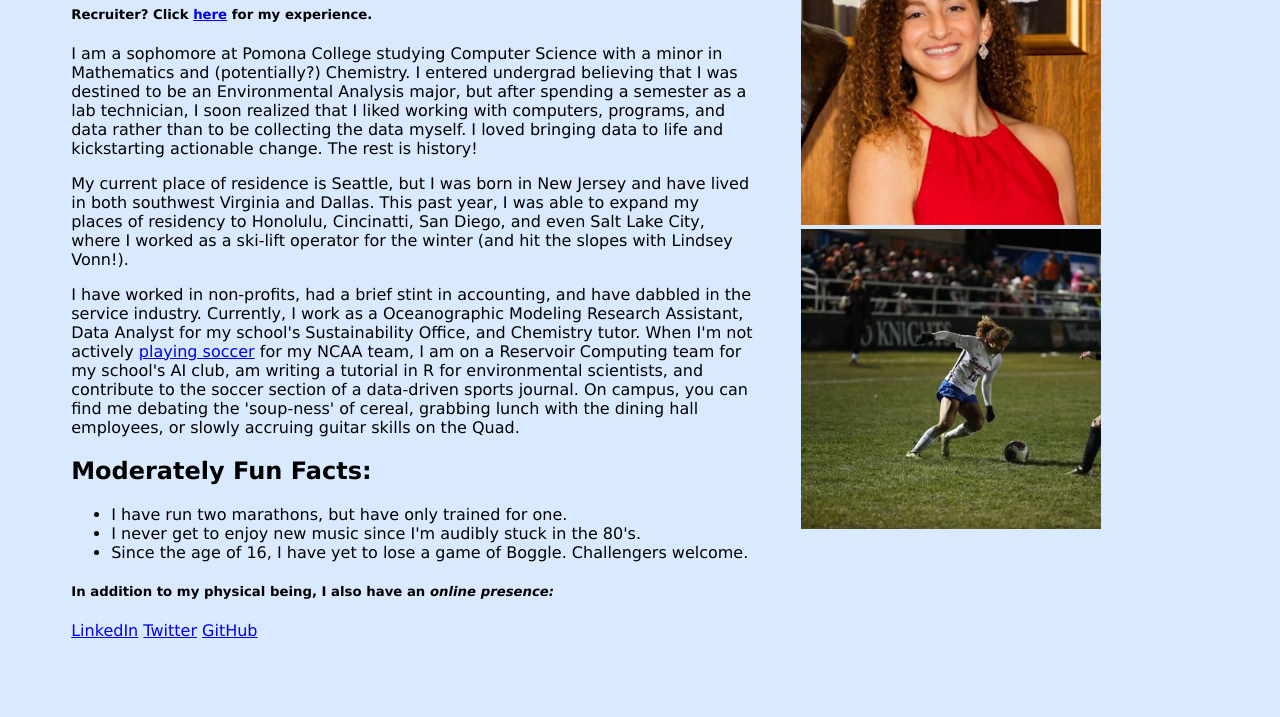
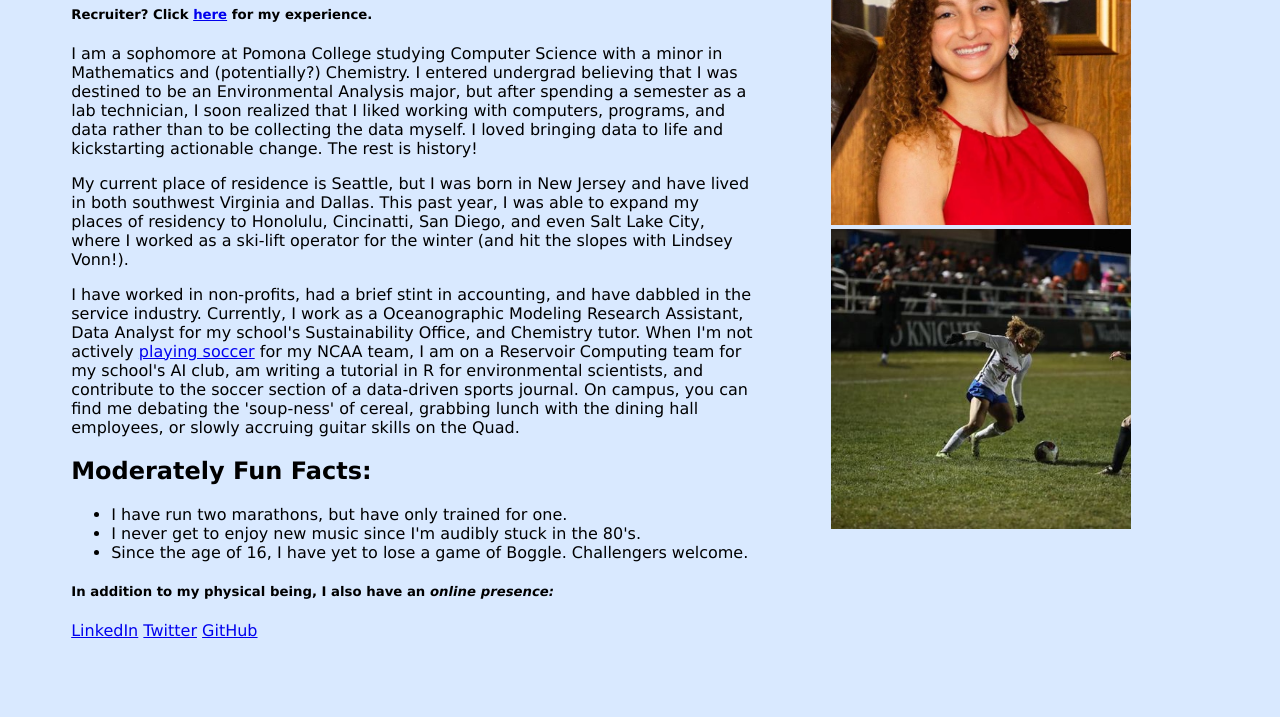
Before and after one commit to hfmandell/hfmandell.github.io, a plain HTML site: page index.html in a window 1280 px wide. Shown: the part 83-800 px from the top of the page. Drawn offline with Linux system fonts and the light colour scheme.

Commit message:
Update index.html
centering images

```diff
--- a/index.html
+++ b/index.html
@@ -41,7 +41,7 @@
           <a href="https://twitter.com/hanmandell">Twitter</a>
           <a href="https://github.com/hfmandell">GitHub<a/></p>
   </div>
-  <div id="right">
+  <div id="right" align="center">
     <img src="HannahMandell.jpeg" height="300" width="300" hspace="47"/>
     <img src="HannahSoccer3.jpg" height="300" width="300" hspace="47"/>
   </div>
```
